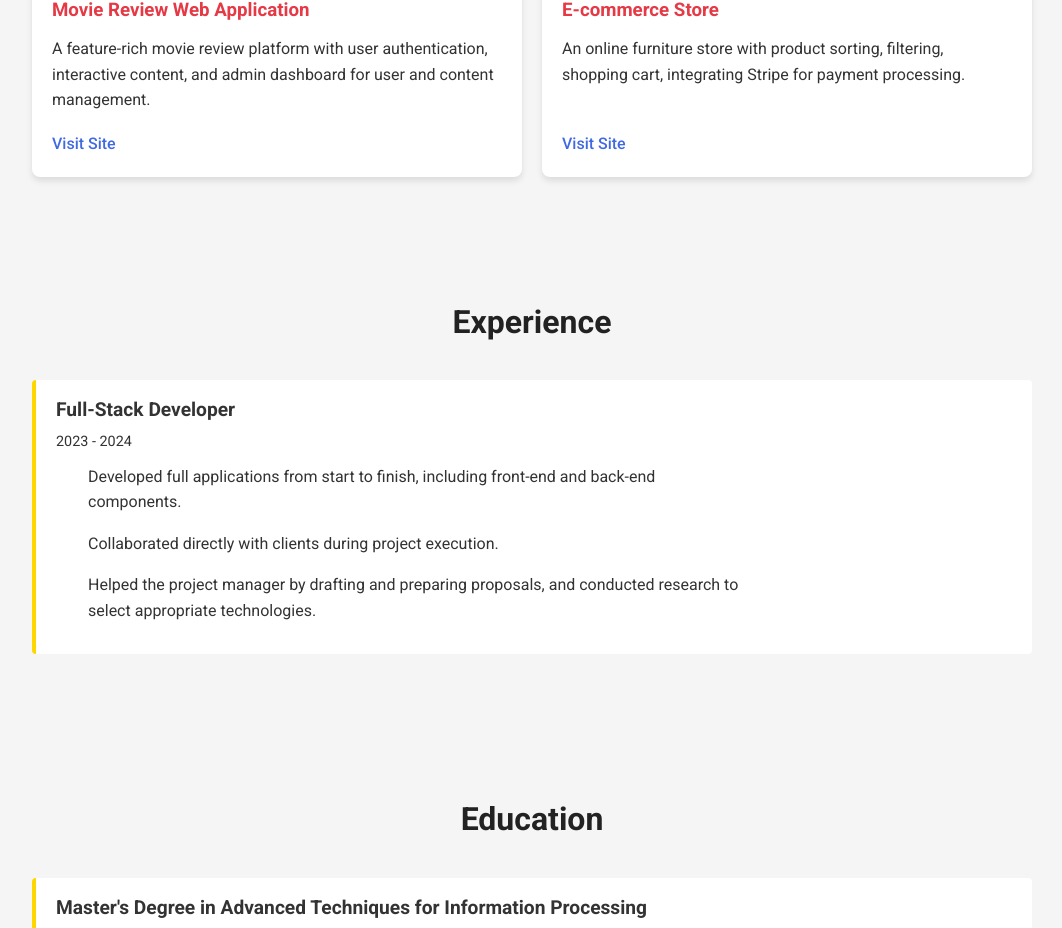
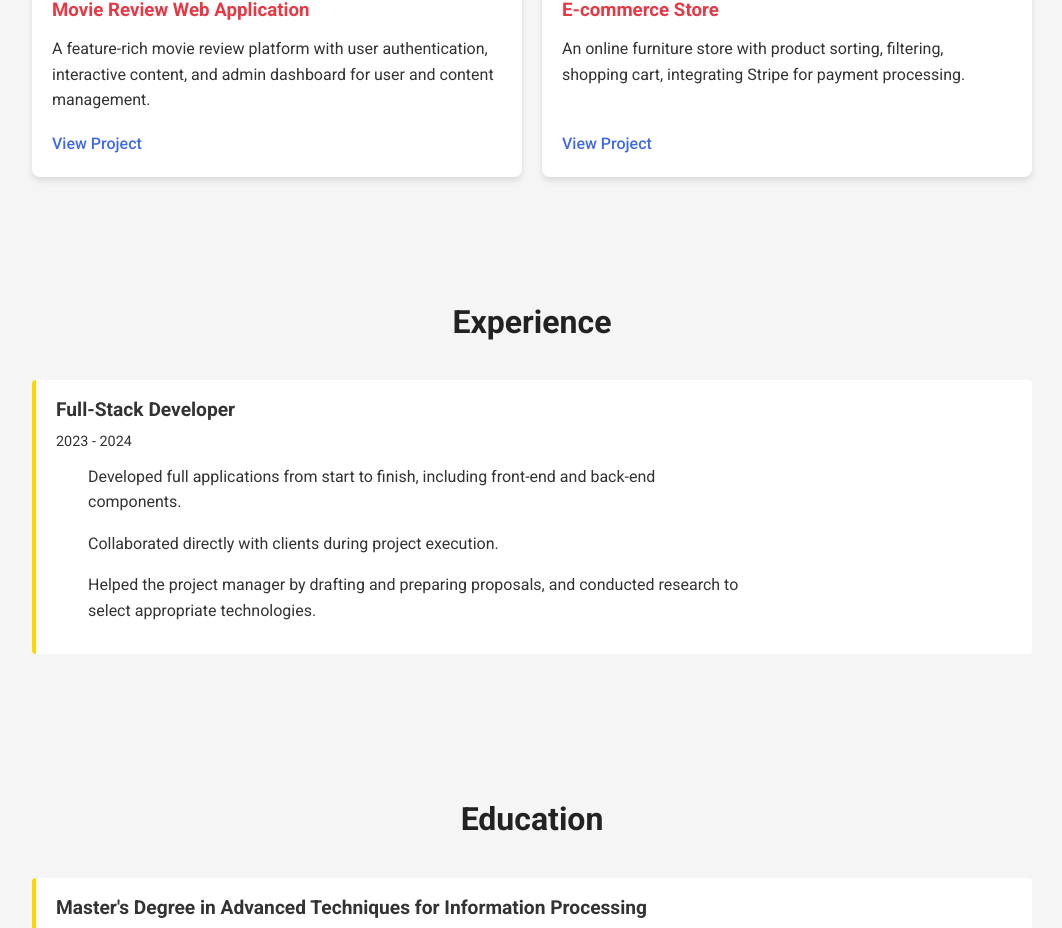
Before and after one commit to AdrianIlie01/toba-adrian-resume, a plain HTML site: page index.html in a window 1280 px wide. Shown: the part 1450-2378 px from the top of the page, without its empty margins (108-1170 px from the left). Drawn offline with nearby package versions, Linux system fonts and the light colour scheme.

Commit message:
Change project button text from 'Visit Site' to 'View Project'

```diff
--- a/index.html
+++ b/index.html
@@ -114,12 +114,12 @@
         <div class="project-card">
             <h3>Movie Review Web Application</h3>
             <p class="product-description">A feature-rich movie review platform with user authentication, interactive content, and admin dashboard for user and content management.</p>
-            <a href="https://movie-review-front.onrender.com/home" target="_blank" class="project-link">Visit Site</a>
+            <a href="https://movie-review-front.onrender.com/home" target="_blank" class="project-link">View Project</a>
         </div>
         <div class="project-card">
             <h3>E-commerce Store</h3>
             <p class="product-description">An online furniture store with product sorting, filtering, shopping cart, integrating Stripe for payment processing.</p>
-            <a href="https://ecommerce-frontend-t5lt.onrender.com" target="_blank" class="project-link">Visit Site</a>
+            <a href="https://ecommerce-frontend-t5lt.onrender.com" target="_blank" class="project-link">View Project</a>
         </div>
     </div>
 </section>
```
